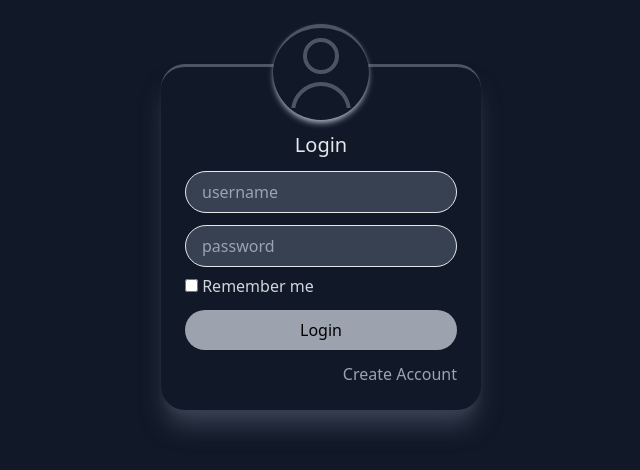
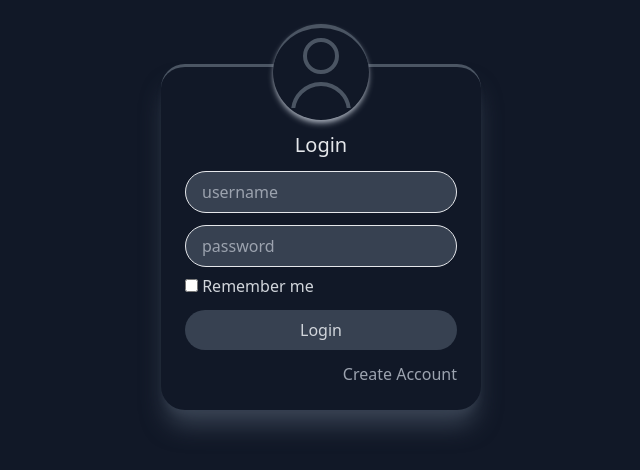
Before and after one commit to RashidBik/divan-client, a React (Vite) app: page /Login in a window 1280 px wide. Shown: the top 470 px of the page, without its empty margins (319-959 px from the left). Built offline with nearby package versions, Linux system fonts and the light colour scheme; no server answers.

Commit message:
login pages was added some style

```diff
--- a/src/pages/Login.jsx
+++ b/src/pages/Login.jsx
@@ -57,10 +57,10 @@ function Login() {
       className='mt-3 accent-gray-800'
       /><span className='text-gray-300'> Remember me</span>
       </div>
-      <button className='w-full bg-gray-400 rounded-3xl p-2 mt-3 hover:bg-gray-700 hover:border-l-2 hover:border-r-2 border-gray-700'
+      <button className='w-full bg-gray-700 rounded-3xl p-2 mt-3 hover:bg-gray-700 hover:border-l-2 hover:border-r-2 border-gray-700 hover:font-black text-gray-300 hover:text-gray-200 hover:bg-gray-800'
        onClick={onSubmit}>Login</button>
        <div >
-      <Link className='grid' to="/register"> <span className='text-right mt-3 text-gray-400 hover:text-gray-300 hover:font-black'>
+      <Link className='grid' to="/register"> <span className='text-right mt-3 text-gray-400 hover:text-gray-300 hover:text-gray-200 hover:font-black'>
       Create Account </span></Link>
        </div>
     </div>
```
